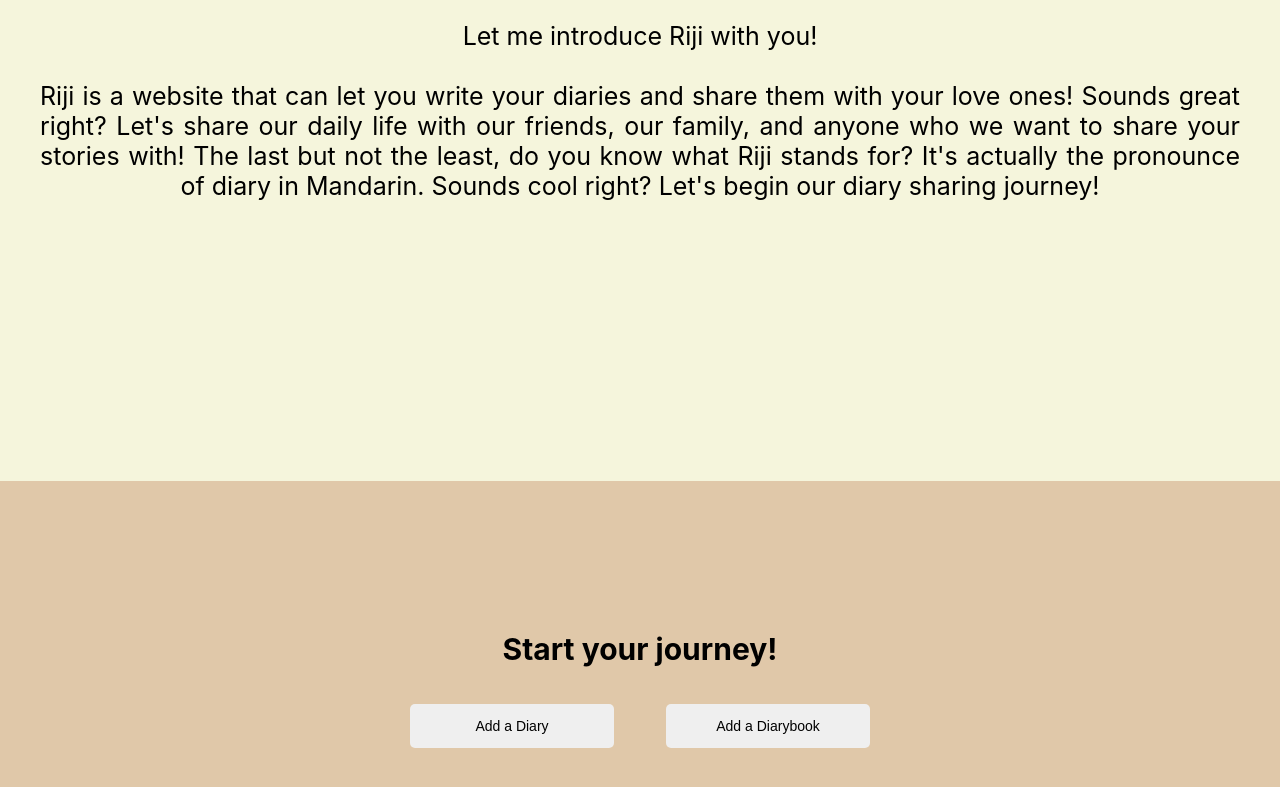
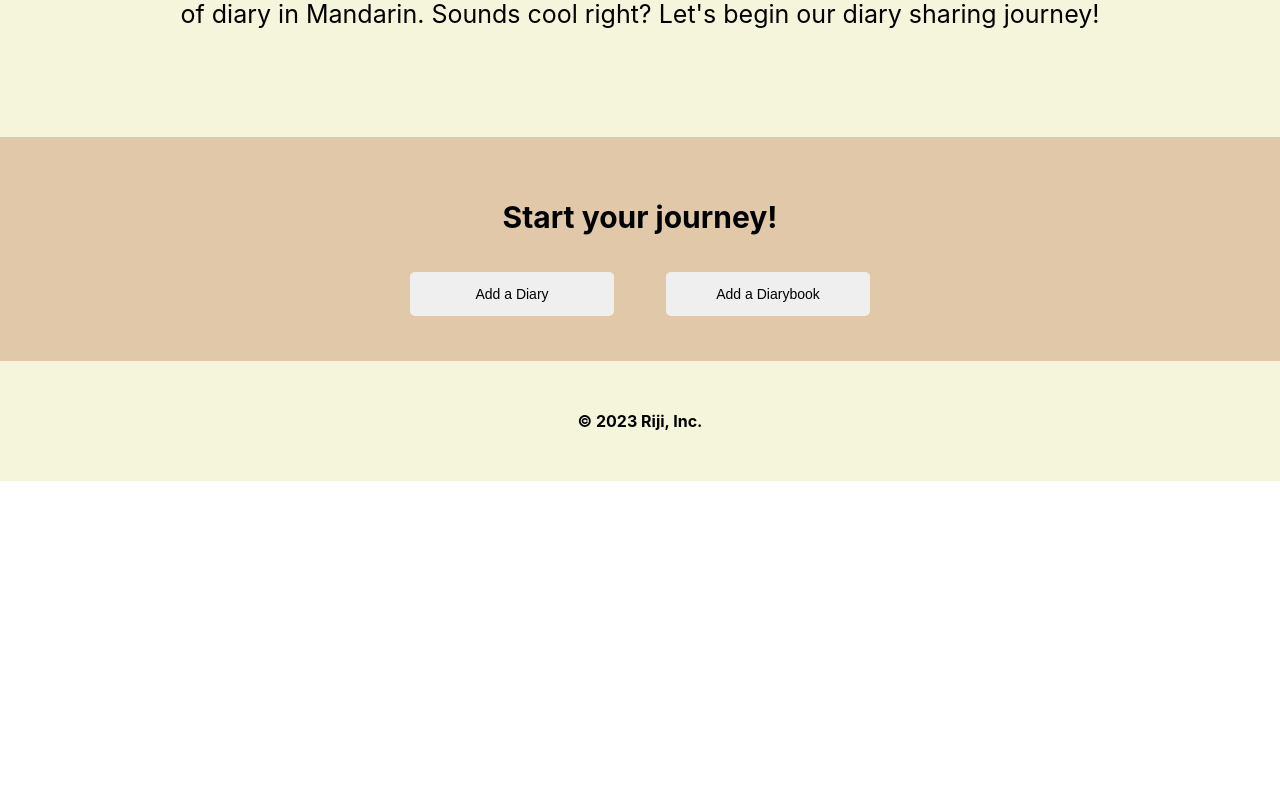
Before and after one commit to chenannchi/riji-front-end, a React (Create React App) app: page / in a window 1280 px wide. Shown: the part 1191-1978 px from the top of the page. After the commit the page ends 1672 px from the top, so only its background shows below. Built offline with nearby package versions, Linux system fonts and the light colour scheme; no server answers.

Commit message:
add footer to landing page

```diff
--- a/src/pages/Landing/Landing.jsx
+++ b/src/pages/Landing/Landing.jsx
@@ -26,6 +26,11 @@ const Landing = ({ user }) => {
           </Link>
         </div>
       </section>
+      <footer className={styles.footer} >
+        <div>
+          © 2023 Riji, Inc.
+        </div>
+      </footer>
     </main>
   )
 }
--- a/src/pages/Landing/Landing.module.css
+++ b/src/pages/Landing/Landing.module.css
@@ -60,8 +60,9 @@
   align-items: center;
   text-align:justify;
   text-align-last: center;
-  height: 100vh;
+  height: 57vh;
   width: 100%;
+  /* padding: 40px 0; */
 }
 
 #second > p{
@@ -77,5 +78,16 @@
   text-align: center;
   background-color: rgb(224, 200, 169);
   width: 100%;
-  height: 50vh;
+  height: 28vh;
 }
+
+.footer{
+  width: 100%;
+  height: 15vh;
+  text-align: center;
+  background-color: beige;
+  display: flex;
+  justify-content: center;
+  align-items: center;
+  font-weight: bold;
+}
```
